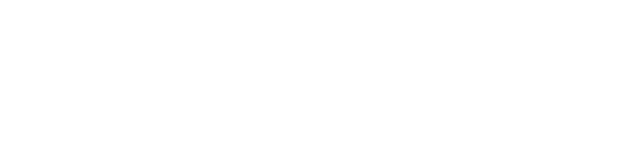
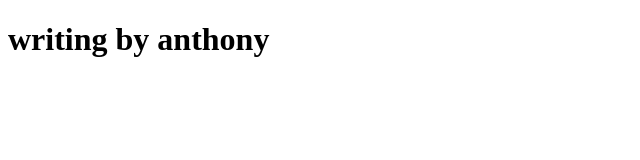
Before and after one commit to anthonyashley/anthonyashley.github.io, a plain HTML site: page index.html in a window 1280 px wide. Shown: the whole page, without its empty margins (0-640 px from the left). Drawn offline with Linux system fonts and the light colour scheme.

Commit message:
Update index.html

```diff
--- a/index.html
+++ b/index.html
@@ -5,3 +5,5 @@
 	 	<meta name="viewport" content="width=device-width, initial-scale=1">
 		<title>Anthony Ashley</title>
 	</head>
+
+	<h1> writing by anthony</h1>
```
